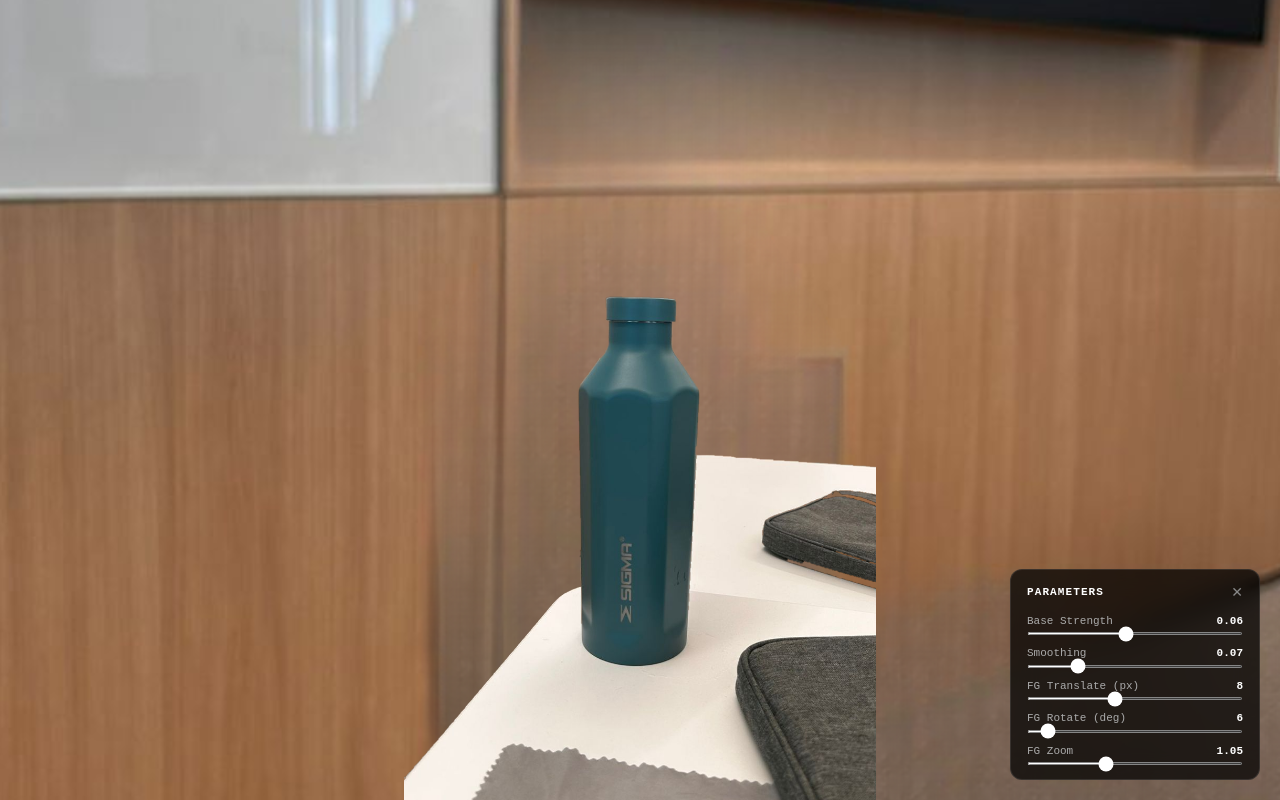
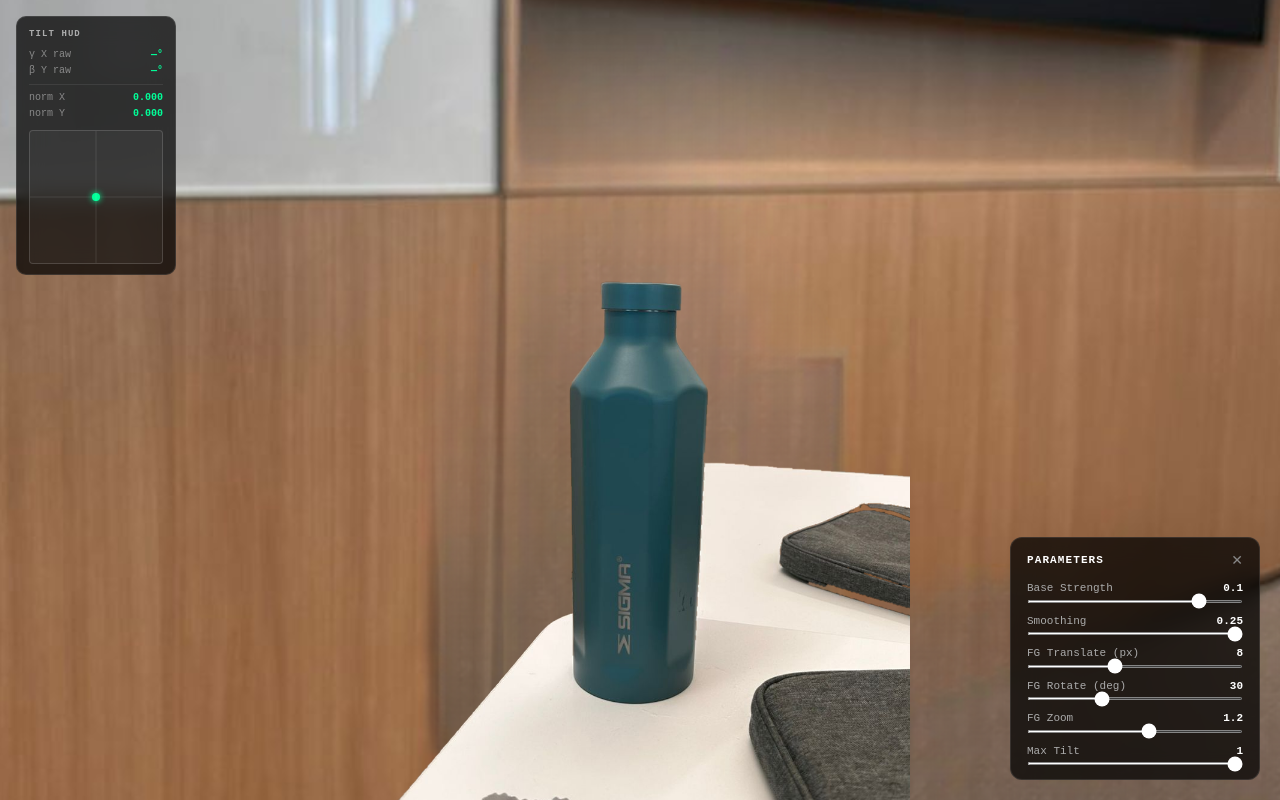
Before and after one commit to nizikai/gyro, a plain HTML site: page parallax/gyro-parallax-v3.html in a window 1280 px wide. Drawn offline with Linux system fonts and the light colour scheme.

Commit message:
added debug HUD

```diff
--- a/parallax/gyro-parallax-v3.html
+++ b/parallax/gyro-parallax-v3.html
@@ -1,3 +1,5 @@
+<!-- depth and mask no longer used -->
+
 <!DOCTYPE html>
 <html lang="en">
 <head>
@@ -179,6 +181,85 @@
       cursor: pointer;
       display: block;
     }
+
+    /* ── Gyro HUD ── */
+    #gyro-hud {
+      position: fixed;
+      top: 16px;
+      left: 16px;
+      background: rgba(0, 0, 0, 0.72);
+      border: 1px solid rgba(255, 255, 255, 0.1);
+      border-radius: 10px;
+      padding: 10px 12px;
+      backdrop-filter: blur(12px);
+      -webkit-backdrop-filter: blur(12px);
+      z-index: 100;
+      font: 10px/1.6 monospace;
+      color: #ccc;
+      min-width: 160px;
+      user-select: none;
+    }
+
+    .hud-title {
+      font-size: 9px;
+      font-weight: 700;
+      letter-spacing: 0.12em;
+      text-transform: uppercase;
+      color: #fff;
+      margin-bottom: 6px;
+      opacity: 0.6;
+    }
+
+    .hud-row {
+      display: flex;
+      justify-content: space-between;
+      gap: 12px;
+    }
+
+    .hud-row span:first-child { color: #888; }
+    .hud-row span:last-child  { color: #0f9; font-weight: 600; }
+
+    .hud-sep {
+      border-top: 1px solid rgba(255,255,255,0.08);
+      margin: 5px 0;
+    }
+
+    .hud-grid-wrap {
+      margin-top: 8px;
+    }
+
+    .hud-grid {
+      position: relative;
+      width: 100%;
+      aspect-ratio: 1;
+      border: 1px solid rgba(255,255,255,0.15);
+      border-radius: 4px;
+      background: rgba(255,255,255,0.04);
+      overflow: hidden;
+    }
+
+    /* crosshair lines */
+    .hud-grid::before,
+    .hud-grid::after {
+      content: '';
+      position: absolute;
+      background: rgba(255,255,255,0.1);
+    }
+    .hud-grid::before { width: 100%; height: 1px; top: 50%; transform: translateY(-50%); }
+    .hud-grid::after  { height: 100%; width: 1px; left: 50%; transform: translateX(-50%); }
+
+    #hud-dot {
+      position: absolute;
+      width: 8px;
+      height: 8px;
+      border-radius: 50%;
+      background: #0f9;
+      box-shadow: 0 0 6px #0f9;
+      transform: translate(-50%, -50%);
+      top: 50%;
+      left: 50%;
+      transition: top 0.05s, left 0.05s;
+    }
   </style>
 </head>
 <body>
@@ -187,6 +268,21 @@
   <div id="scene">
     <canvas id="bg-canvas" aria-hidden="true"></canvas>
     <img id="foreground" src="foreground.png" alt="" draggable="false">
+  </div>
+
+  <!-- ── Gyro HUD ── -->
+  <div id="gyro-hud">
+    <div class="hud-title">Tilt HUD</div>
+    <div class="hud-row"><span>γ X raw</span><span id="hud-gamma">—°</span></div>
+    <div class="hud-row"><span>β Y raw</span><span id="hud-beta">—°</span></div>
+    <div class="hud-sep"></div>
+    <div class="hud-row"><span>norm X</span><span id="hud-nx">0.000</span></div>
+    <div class="hud-row"><span>norm Y</span><span id="hud-ny">0.000</span></div>
+    <div class="hud-grid-wrap">
+      <div class="hud-grid">
+        <div id="hud-dot"></div>
+      </div>
+    </div>
   </div>
 
   <!-- ── iOS permission gate ── -->
@@ -205,17 +301,17 @@
     <div class="ctrl-row">
       <div class="ctrl-label">
         <span>Base Strength</span>
-        <span id="val-base">0.06</span>
+        <span id="val-base">0.1</span>
       </div>
-      <input type="range" id="sl-base" min="0.01" max="0.12" step="0.005" value="0.06">
+      <input type="range" id="sl-base" min="0.01" max="0.12" step="0.005" value="0.1">
     </div>
 
     <div class="ctrl-row">
       <div class="ctrl-label">
         <span>Smoothing</span>
-        <span id="val-smooth">0.07</span>
+        <span id="val-smooth">0.25</span>
       </div>
-      <input type="range" id="sl-smooth" min="0.02" max="0.25" step="0.01" value="0.07">
+      <input type="range" id="sl-smooth" min="0.02" max="0.25" step="0.01" value="0.25">
     </div>
 
     <div class="ctrl-row">
@@ -229,17 +325,25 @@
     <div class="ctrl-row">
       <div class="ctrl-label">
         <span>FG Rotate (deg)</span>
-        <span id="val-fgrot">6</span>
+        <span id="val-fgrot">30</span>
       </div>
-      <input type="range" id="sl-fgrot" min="0" max="90" step="0.5" value="6">
+      <input type="range" id="sl-fgrot" min="0" max="90" step="0.5" value="30">
     </div>
 
     <div class="ctrl-row">
       <div class="ctrl-label">
         <span>FG Zoom</span>
-        <span id="val-fgzoom">1.05</span>
+        <span id="val-fgzoom">1.2</span>
       </div>
-      <input type="range" id="sl-fgzoom" min="0.8" max="1.5" step="0.01" value="1.05">
+      <input type="range" id="sl-fgzoom" min="0.8" max="1.5" step="0.01" value="1.2">
+    </div>
+
+    <div class="ctrl-row">
+      <div class="ctrl-label">
+        <span>Max Tilt</span>
+        <span id="val-maxtilt">1</span>
+      </div>
+      <input type="range" id="sl-maxtilt" min="0.1" max="1" step="0.05" value="1">
     </div>
   </div>
 
@@ -578,7 +682,7 @@ void main() {
         const RANGE = 40;
         const dx = Math.max(-RANGE, Math.min(RANGE, e.gamma - this._neutralGamma)) / RANGE;
         const dy = Math.max(-RANGE, Math.min(RANGE, e.beta  - this._neutralBeta))  / RANGE;
-        this._onTilt({ x: dx, y: dy });
+        this._onTilt({ x: dx, y: dy }, { gamma: e.gamma, beta: e.beta });
       }
     }
 
@@ -603,7 +707,7 @@ void main() {
       _onMove(e) {
         const dx = (e.clientX / window.innerWidth  - 0.5) * 2;
         const dy = (e.clientY / window.innerHeight - 0.5) * 2;
-        this._onTilt({ x: dx, y: dy });
+        this._onTilt({ x: dx, y: dy }, null);
       }
     }
 
@@ -651,12 +755,34 @@ void main() {
 
       /* Foreground transform params (driven by sliders) */
       let fgTranslate = 8;
-      let fgRotate    = 6;
-      let fgScale     = 1.05;
+      let fgRotate    = 30;
+      let fgScale     = 1.2;
+      let maxTilt     = 1.0;
 
       let renderer = null;
       let gyro     = null;
       let mouse    = null;
+
+      /* ── Tilt processing: 0.5× vertical + max clamp ── */
+      function processTilt(tilt) {
+        const sx = tilt.x;
+        const sy = tilt.y * 0.5; /* vertical axis is half as sensitive */
+        return {
+          x: Math.max(-maxTilt, Math.min(maxTilt, sx)),
+          y: Math.max(-maxTilt, Math.min(maxTilt, sy)),
+        };
+      }
+
+      /* ── HUD readout ── */
+      function updateHud(raw, processed) {
+        document.getElementById('hud-gamma').textContent = raw ? raw.gamma.toFixed(1) + '°' : '—';
+        document.getElementById('hud-beta').textContent  = raw ? raw.beta.toFixed(1)  + '°' : '—';
+        document.getElementById('hud-nx').textContent    = processed.x.toFixed(3);
+        document.getElementById('hud-ny').textContent    = processed.y.toFixed(3);
+        const dot = document.getElementById('hud-dot');
+        dot.style.left = ((processed.x + 1) / 2 * 100).toFixed(1) + '%';
+        dot.style.top  = ((processed.y + 1) / 2 * 100).toFixed(1) + '%';
+      }
 
       /* ── Size canvas to its CSS pixel size × DPR ── */
       function sizeCanvas() {
@@ -698,8 +824,8 @@ void main() {
         sizeCanvas();
 
         renderer = new Renderer(canvas, bgImage, {
-          baseStrength: 0.06,
-          smoothing:    0.07,
+          baseStrength: 0.1,
+          smoothing:    0.25,
         });
 
         /* Feed tilt changes to foreground */
@@ -733,8 +859,10 @@ void main() {
       /* ── Input setup ── */
       function startInput() {
         /* Always set up mouse fallback */
-        mouse = new MouseInput((tilt) => {
-          if (renderer) renderer.setTargetTilt(tilt);
+        mouse = new MouseInput((tilt, raw) => {
+          const processed = processTilt(tilt);
+          if (renderer) renderer.setTargetTilt(processed);
+          updateHud(null, processed);
         });
 
         /* Check for gyro availability */
@@ -765,18 +893,22 @@ void main() {
             }
           }, 2000);
 
-          gyro = new GyroInput((tilt) => {
+          gyro = new GyroInput((tilt, raw) => {
             clearTimeout(gyroTimeout);
             mouse.stop(); /* stop mouse if it was started */
-            if (renderer) renderer.setTargetTilt(tilt);
+            const processed = processTilt(tilt);
+            if (renderer) renderer.setTargetTilt(processed);
+            updateHud(raw, processed);
           });
           gyro.start();
         }
       }
 
       function startGyro() {
-        gyro = new GyroInput((tilt) => {
-          if (renderer) renderer.setTargetTilt(tilt);
+        gyro = new GyroInput((tilt, raw) => {
+          const processed = processTilt(tilt);
+          if (renderer) renderer.setTargetTilt(processed);
+          updateHud(raw, processed);
         });
         gyro.start();
       }
@@ -809,9 +941,10 @@ void main() {
 
         bindSlider('sl-base',  'val-base',  (v) => renderer && renderer.setBaseStrength(v));
         bindSlider('sl-smooth','val-smooth',(v) => renderer && renderer.setSmoothing(v));
-        bindSlider('sl-fgtx',   'val-fgtx',   (v) => { fgTranslate = v; });
-        bindSlider('sl-fgrot',  'val-fgrot',  (v) => { fgRotate = v; });
-        bindSlider('sl-fgzoom', 'val-fgzoom', (v) => { fgScale = v; });
+        bindSlider('sl-fgtx',    'val-fgtx',    (v) => { fgTranslate = v; });
+        bindSlider('sl-fgrot',   'val-fgrot',   (v) => { fgRotate = v; });
+        bindSlider('sl-fgzoom',  'val-fgzoom',  (v) => { fgScale = v; });
+        bindSlider('sl-maxtilt', 'val-maxtilt', (v) => { maxTilt = v; });
       }
 
       setupControls();
```
